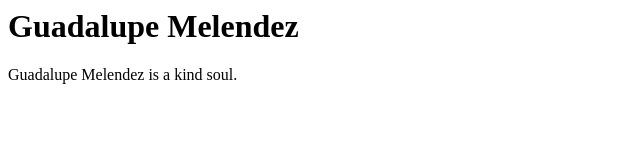
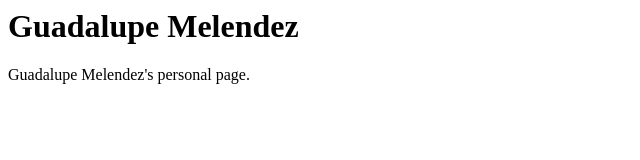
Before and after one commit to Guadalupe-Melendez/Guadalupe-Melendez.github.io, a plain HTML site: page index.html in a window 1280 px wide. Shown: the full height of the page, 0-640 px from the left. Drawn offline with Linux system fonts and the light colour scheme.

```diff
--- a/index.html
+++ b/index.html
@@ -3,6 +3,6 @@
         Guadalupe Melendez
     </h1>
     <body>
-        <div>Guadalupe Melendez is a kind soul.</div>
+        <div>Guadalupe Melendez's personal page.</div>
     </body>
 </html>
```
